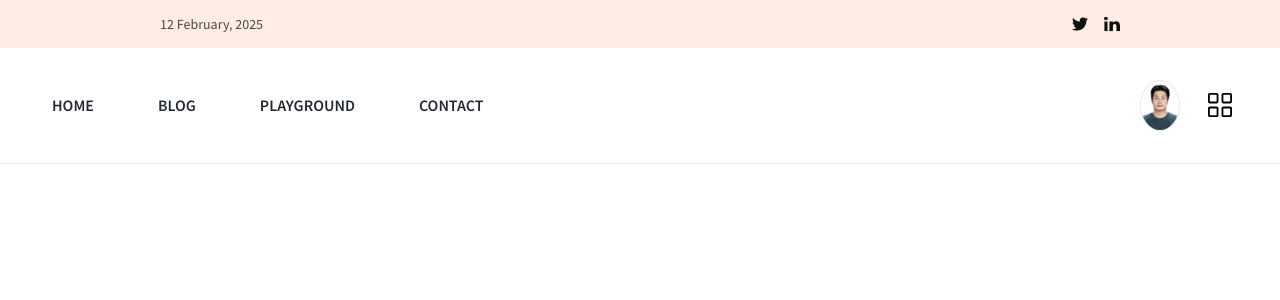
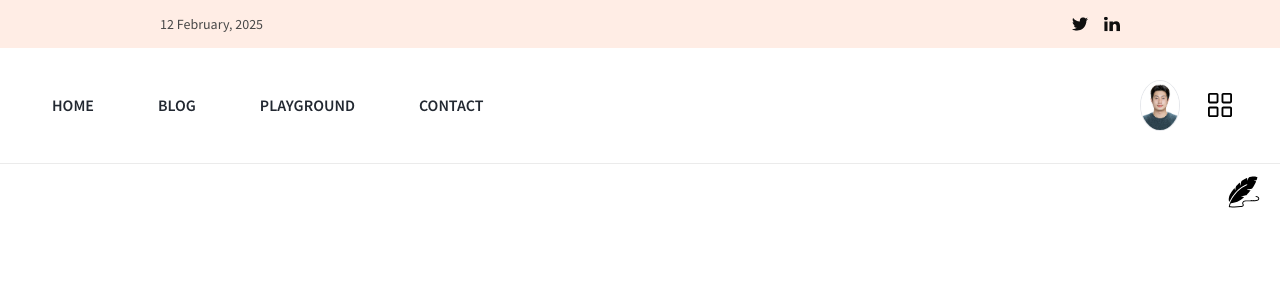
Before and after one commit to developeryyt/my_playground, a Next.js app: page /blog in a window 1280 px wide. Shown: the top 300 px of the page. Built offline with nearby package versions, Linux system fonts and the light colour scheme; no server answers.

Commit message:
로그인

```diff
--- a/src/app/blog/page.tsx
+++ b/src/app/blog/page.tsx
@@ -5,17 +5,15 @@ import '../../js/regexp';
 
 const Page = async () => {
 
-    const cookiesStore = await cookies();
-    const myKey = cookiesStore.get('writeFor')?.value;
-    const isMe = myKey ===  process.env.NEXT_PUBLIC_SECRET_KEY;
+    // const cookiesStore = await cookies();
+    // const myKey = cookiesStore.get('writeFor')?.value;
+    // const isMe = myKey ===  process.env.NEXT_PUBLIC_SECRET_KEY;
 
 
 
     return (
-        <div>
-            {
-                isMe ? <EditorLayout /> : null
-            }
+        <div className='px-5 pt-3'>
+            <EditorLayout />
         </div>
     );
 };
--- a/src/components/EditorLayout.tsx
+++ b/src/components/EditorLayout.tsx
@@ -1,3 +1,4 @@
+import Pen from "@/components/icons/Pen";
 import Link from "next/link";
 
 const EditorLayout = () => {
@@ -5,10 +6,10 @@ const EditorLayout = () => {
     return (
         <div className='overflow-hidden text-right min-h-14'>
             <Link
-                href='/blog/post'
-                className='group inline-block align-middle bg-grey900 rounded-[10px] px-6 py-2 mt-3 hover:bg-white hover:border-[1px] hover:border-grey100'
+                href='/login'
+                className='inline-block w-[32px] h-[32px]'
             >
-                <span className='text-white group-hover:text-grey900'>작성하기</span>
+                <Pen className='w-full h-full' />
             </Link>
         </div>
     );
--- /dev/null
+++ b/src/components/icons/Pen.tsx
@@ -0,0 +1,51 @@
+import {COMMONPROPS} from "@/types";
+
+const Pen = (
+    {className}: { className ?: COMMONPROPS['className'] }
+) => {
+    return (
+        <>
+            <svg version="1.0" xmlns="http://www.w3.org/2000/svg"
+                 width="512.000000pt" height="512.000000pt" viewBox="0 0 512.000000 512.000000"
+                 preserveAspectRatio="xMidYMid meet"
+                 className={className}
+            >
+
+                <g transform="translate(0.000000,512.000000) scale(0.100000,-0.100000)"
+                   fill="#000000" stroke="none">
+                    <path d="M3925 5030 c-137 -12 -276 -35 -427 -71 l-128 -31 -53 -71 c-79 -105
+-152 -232 -214 -370 -31 -67 -58 -124 -61 -127 -10 -10 7 229 24 324 17 101
+12 126 -24 126 -8 0 -96 -40 -196 -88 -198 -96 -404 -217 -564 -331 -110 -77
+-126 -99 -177 -236 -48 -127 -105 -420 -105 -537 0 -29 -3 -39 -10 -32 -17 17
+-69 240 -82 354 -13 102 -14 105 -39 108 -21 2 -50 -19 -155 -116 -224 -208
+-368 -361 -402 -427 -68 -136 -120 -342 -145 -570 l-13 -120 -26 80 c-14 44
+-31 112 -38 150 -23 127 -24 130 -51 133 -22 3 -40 -15 -124 -123 -256 -325
+-515 -706 -604 -888 -188 -385 -242 -825 -139 -1132 13 -38 27 -69 31 -68 5 2
+39 65 77 142 462 935 1137 1722 1953 2275 202 137 361 230 561 327 187 91 232
+103 265 70 26 -26 28 -82 4 -103 -10 -9 -76 -42 -148 -75 -257 -116 -597 -327
+-865 -535 -381 -296 -753 -677 -1055 -1079 -422 -564 -789 -1298 -855 -1712
+-22 -132 -14 -137 228 -162 504 -51 1115 -38 1642 35 275 38 349 61 426 132
+58 53 85 112 86 185 1 47 -7 70 -52 159 -45 90 -52 110 -48 147 11 96 76 179
+179 226 124 58 170 62 894 71 687 9 798 15 1036 60 235 45 373 121 437 245 22
+42 27 63 27 130 0 69 -4 89 -29 140 -43 86 -115 155 -217 203 -82 40 -227 82
+-279 82 -33 0 -70 -38 -70 -72 0 -47 28 -67 134 -93 168 -43 256 -99 297 -189
+63 -140 -44 -242 -310 -295 -220 -44 -356 -52 -1036 -61 -406 -5 -678 -13
+-725 -20 -231 -36 -377 -129 -452 -288 -56 -117 -49 -223 24 -344 17 -29 33
+-72 36 -95 4 -38 1 -46 -30 -77 -44 -44 -100 -60 -313 -91 -396 -57 -847 -81
+-1231 -66 -222 9 -463 27 -491 36 -9 3 -8 18 2 63 21 87 72 242 111 337 l36
+84 41 5 c361 40 486 65 726 145 401 134 723 317 1159 657 143 113 182 148 182
+164 0 21 -35 40 -73 40 -77 0 -230 30 -342 68 -60 20 -103 37 -95 39 8 1 86 7
+172 13 244 16 447 59 636 132 72 28 97 44 162 105 172 161 580 621 580 654 0
+28 -21 35 -140 47 -127 13 -271 47 -370 87 -86 35 -94 45 -39 45 72 0 363 38
+497 65 67 14 165 39 217 56 l95 30 88 132 c111 166 218 343 313 517 82 152
+229 466 229 491 0 9 -6 21 -12 27 -19 14 -166 32 -277 33 l-96 1 65 30 c78 37
+228 76 322 85 37 3 72 11 77 17 26 32 141 415 141 468 0 33 -10 39 -115 67
+-177 46 -464 68 -670 51z"/>
+                </g>
+            </svg>
+
+        </>
+    );
+};
+
+export default Pen;
```
Also changed, not shown: public/image/icon_pen.svg (added).
